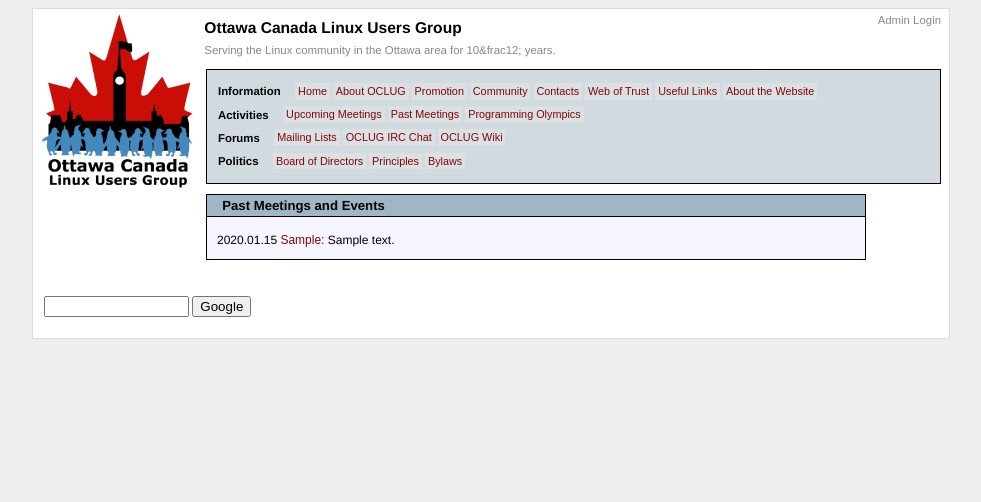
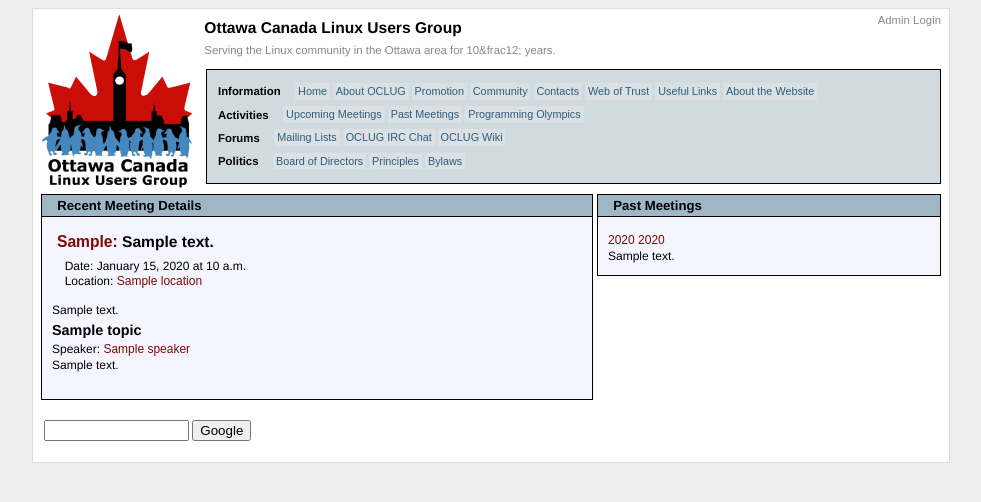
Before and after one commit to wardi/django-user-group, a Django app: template templates/meetings/past.html in a window 1280 px wide. Shown: the top 502 px of the page, without its empty margins (149-1130 px from the left). Run offline with Django 3.2, Linux system fonts and the light colour scheme; the template is opened without the code that fills it: most values are stand-ins (such as "Sample title", 1, 10 or a date in 2020); parts of the project's set-up code (start-up, migrations or seed data) failed here and were passed over.

Commit message:
improve past meetings page, keep menu links blue, add rss icon for devel feed
git-svn-id: http://devel.oclug.on.ca/svn/oclug_django_site/trunk@347 1404dbf3-0cdc-0310-83c5-af7e5224839b

```diff
--- a/docroot/media/oclug.css
+++ b/docroot/media/oclug.css
@@ -120,6 +120,7 @@
     }
     .menu a {
         font-weight: normal;
+	color: #2c5e7b;
     }
     .box {
         border: 0px solid #000;
@@ -217,6 +218,9 @@
     .rightbox .contentbox {
 	overflow: hidden;
     }
+    .rightbox .meeting_brief {
+        display: block;
+    }
     .valid  {
         margin-top: 25pt;
     }
--- a/templates/meetings/meeting_brief.html
+++ b/templates/meetings/meeting_brief.html
@@ -1,5 +1,6 @@
 <div style="padding-top: 1ex;">
-{{ meeting.date.date|date:"Y.m.d" }}
-<a href="{{ meeting.get_absolute_url }}">{{ meeting.readable_format }}:</a>
+<span class="meeting_brief"><a href="{{ meeting.get_absolute_url }}"
+>{{ meeting.date.date|date:"Y" }}
+{{ meeting.readable_format_no_year }}</a></span>
 {{ meeting.summary|escape }}
 </div>
--- a/templates/meetings/past.html
+++ b/templates/meetings/past.html
@@ -5,9 +5,34 @@
 {% endblock %}
 
 {% block content %}
-<div class="midbox">
+
+{# if this is the first page of past_meetings then show recent meeting #}
+{# details in the left column #}
+
+{% ifequal page 1 %}
+    <div class="leftbox">
+    <div class="boxtop">
+    <h2 class="h2boxtop">Recent Meeting Details</h2>
+    </div>
+    <div class="contentbox">
+    {% for object in recent %}
+        {% include "meetings/meeting_info.html" %}
+    {% endfor %}
+    </div>
+    </div>
+{% endifequal %}
+
+{# Move past meetings list to the right column if recent meeting #}
+{# details are shown #}
+
+{% ifequal page 1 %}
+    <div class="rightbox">
+{% endifequal %}
+{% ifnotequal page 1 %}
+    <div class="midbox">
+{% endifnotequal %}
 <div class="boxtop">
-<h2 class="h2boxtop">Past Meetings and Events</h2>
+<h2 class="h2boxtop">Past Meetings</h2>
 </div>
 <div class="contentbox">
 {% if object_list %}
@@ -17,15 +42,15 @@
     {% if is_paginated %}
         <div style="padding-top: 1em;">
         {% if has_previous %}
-            <a href="?page={{ previous }}">&lt;&lt;previous</a>
+            <a href="?page={{ previous }}">&lt;&lt; later</a>
         {% else %}
-            <span style="#ddd;">&lt;&lt;previous</span>
+            <span style="#ddd;">&lt;&lt; later</span>
         {% endif %}
         [{{ page }} of {{ pages }}]
         {% if has_next %}
-            <a href="?page={{ next }}">next&gt;&gt;</a>
+            <a href="?page={{ next }}">earlier &gt;&gt;</a>
         {% else %}
-            <span style="#ddd;">next&gt;&gt;</span>
+            <span style="#ddd;">earlier &gt;&gt;</span>
         {% endif %}
         </div>
     {% endif %}
--- a/urls.py
+++ b/urls.py
@@ -34,6 +34,11 @@
     'template_name': 'meetings/past.html',
     'allow_empty': True,
     'paginate_by': 20,
+    'extra_context': {
+        'recent':
+            lambda: Meeting.objects.filter(visible=True,
+        date__lt=now_less_meeting_length).order_by("-date")[:5],
+    }
 }
 
 
```
Also changed, not shown: meetings/models.py (+13 -3 lines), meetings/templatetags/devel_feed.py (+6 -1 lines), templates/meetings/upcoming.html (+15 -7 lines).
